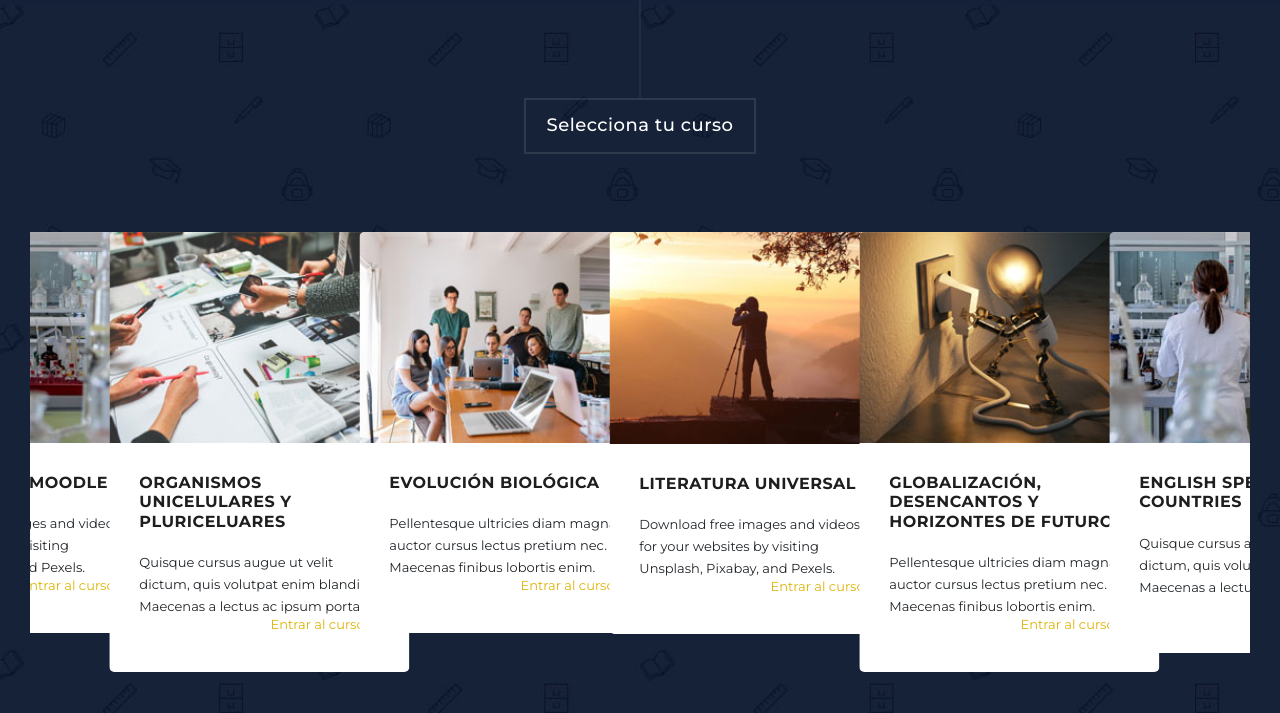
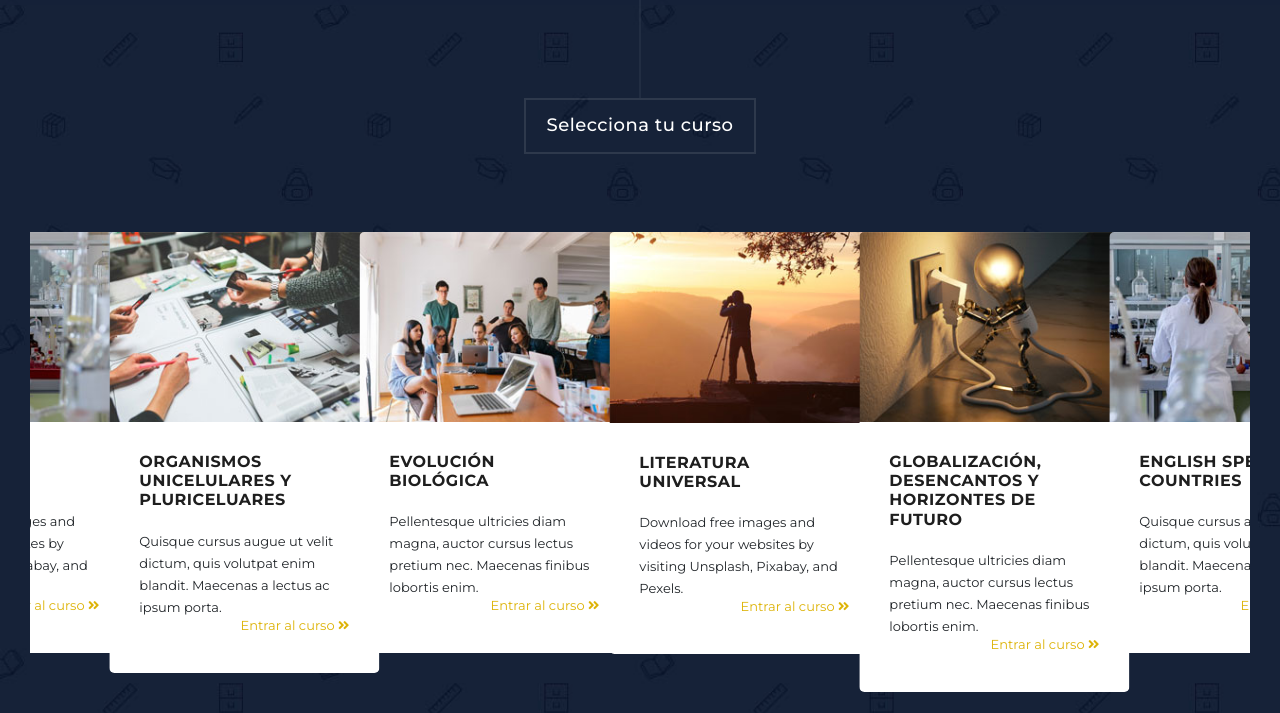
Before and after one commit to noraarellano/MOCKUP-DE-SS, a plain HTML site: page homepage.html in a window 1280 px wide. Shown: the part 692-1405 px from the top of the page. Drawn offline with nearby package versions, Linux system fonts and the light colour scheme.

Commit message:
Cambios css

```diff
--- a/assets/css/templatemo-grad-school.css
+++ b/assets/css/templatemo-grad-school.css
@@ -895,14 +895,15 @@ section.courses {
 }
 
 section.courses .item img {
-  width: 300px;
+  width: 270px;
     border-top-right-radius: 5px;
     border-top-left-radius: 5px;
 }
 
 section.courses .item .down-content {
     padding: 30px;
-    width: 300px;
+    width: 270px;
+    height: max-content;
     background-color: #fff;
     border-bottom-right-radius: 5px;
     border-bottom-left-radius: 5px;
--- a/homepage.html
+++ b/homepage.html
@@ -141,6 +141,9 @@
             </li>
             <li class="has-submenu"><a href="#section2">Perfil</a>
               <ul class="sub-menu">
+                  <li class="has-submenu">
+                    <a href="homepage.html">Home</a>
+                  </li>
                   <li class="has-submenu">
                     <a href="index.html">Insignias</a>
                   </li>
```
